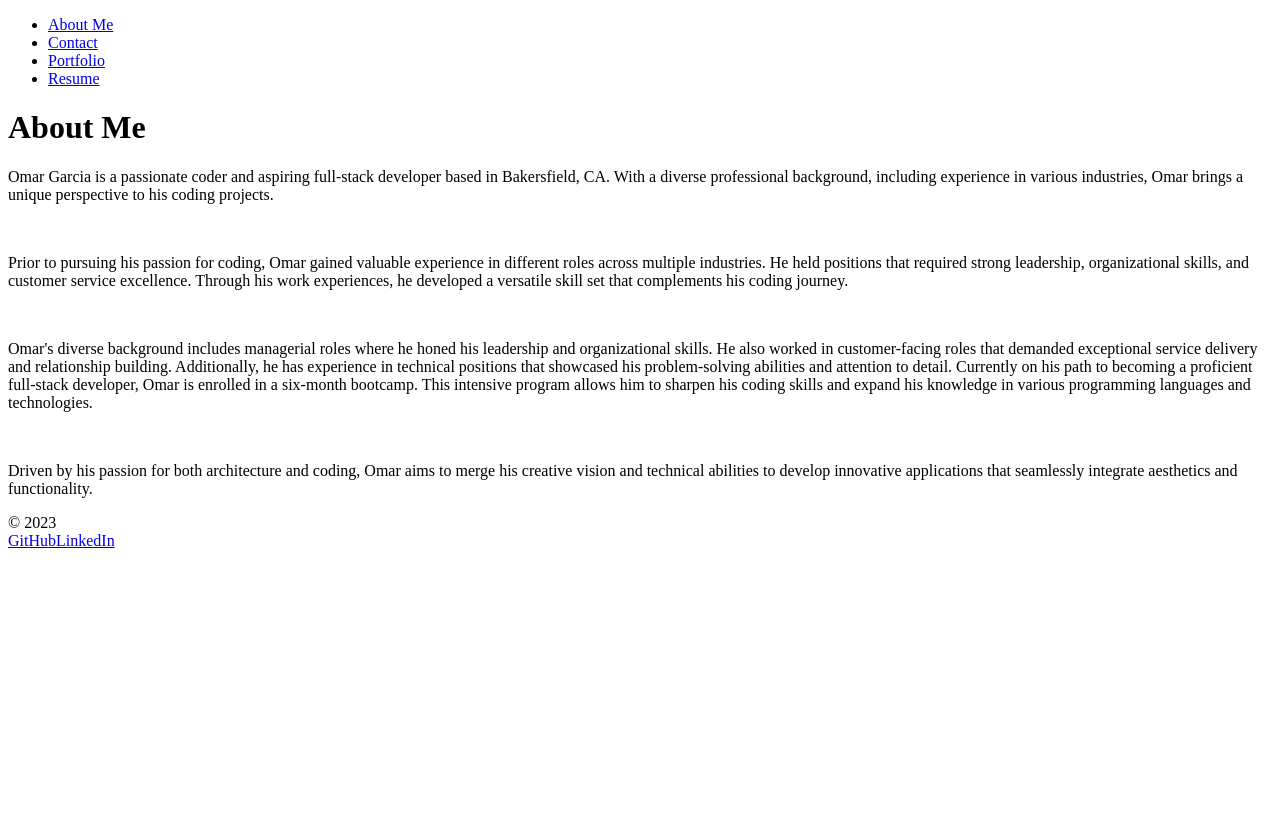
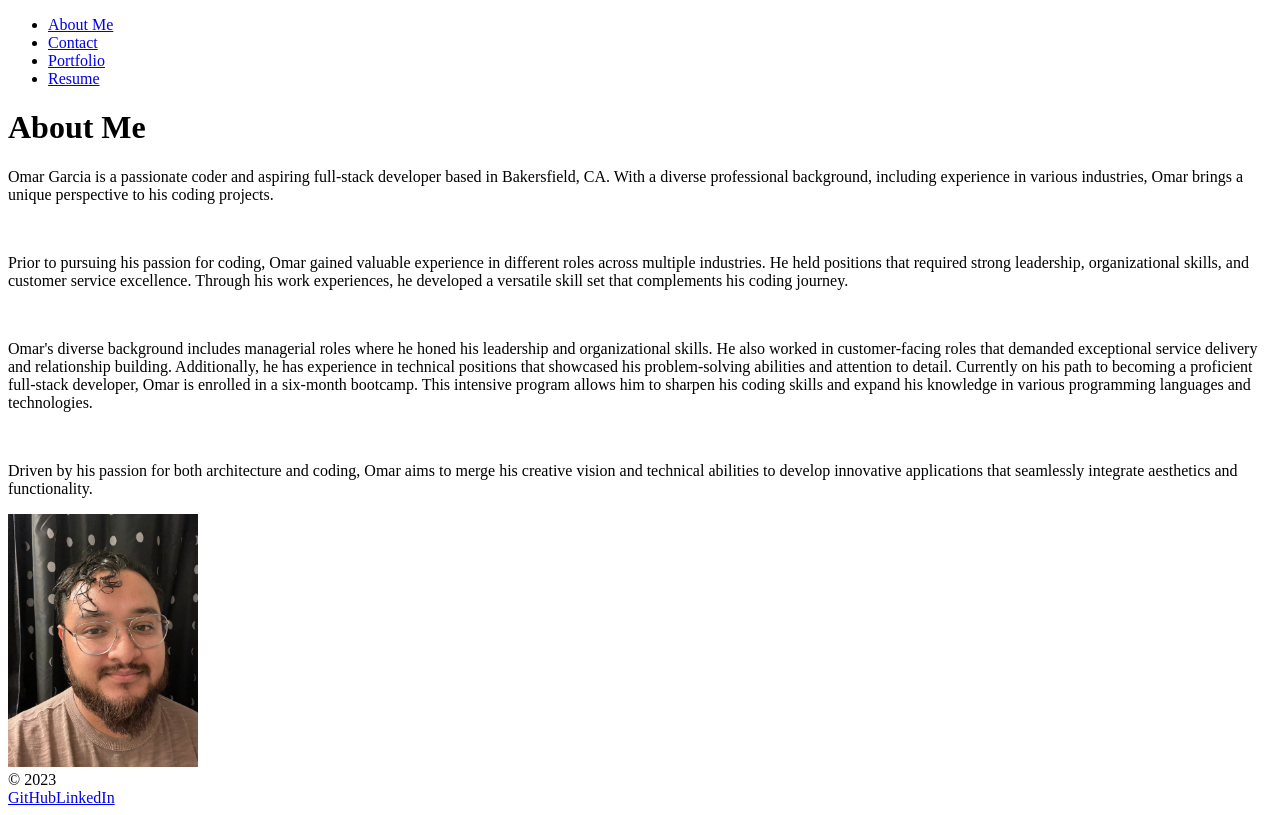
Before and after one commit to Omarggm/redesigned-octo-system, a React (Create React App) app: page / in a window 1280 px wide. Built offline with nearby package versions, Linux system fonts and the light colour scheme.

Commit message:
adjsuted portfolio image size

```diff
--- a/src/components/pages/aboutMe.js
+++ b/src/components/pages/aboutMe.js
@@ -1,4 +1,5 @@
 import React from "react";
+import Image3 from "../../assets/images/PortfolioHeadshot.jpg";
 
 export default function AboutMe() {
   return (
@@ -36,6 +37,9 @@ export default function AboutMe() {
         merge his creative vision and technical abilities to develop innovative
         applications that seamlessly integrate aesthetics and functionality.
       </p>
+
+      <img src={Image3} alt="Omar Garcia" height="15%" width="15%" />
     </div>
+
   );
 }
```
